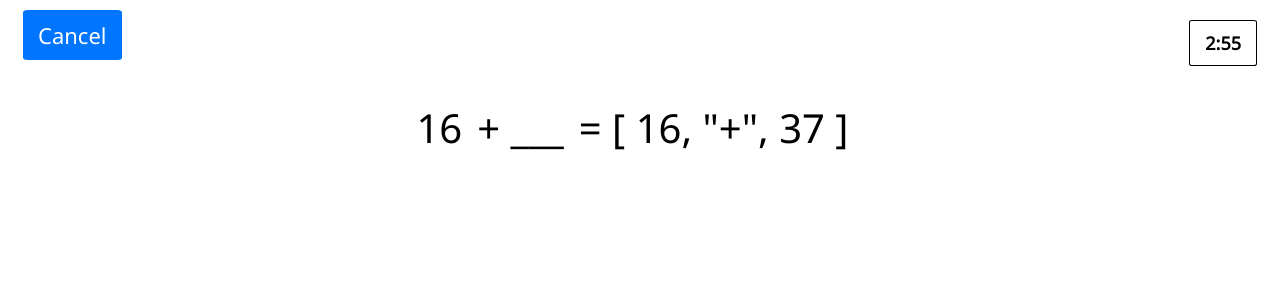
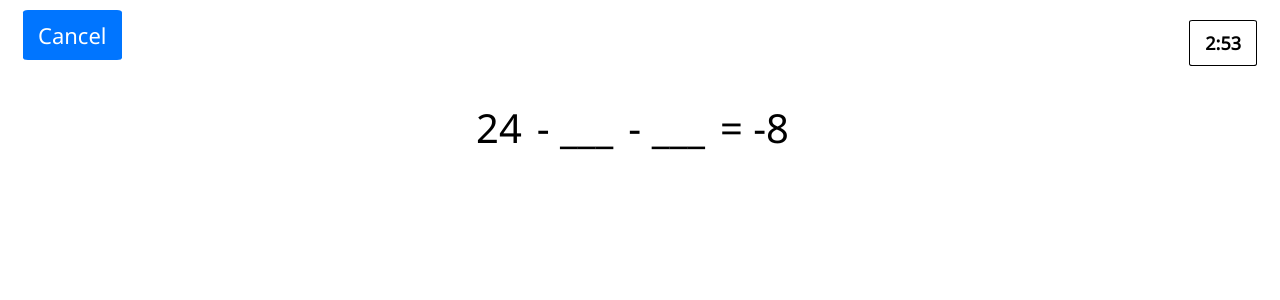
Before and after one commit to DmitryAvanesov/avanesov-dmitry-otus, a Vue app in the folder vue/: page /game in a window 1280 px wide. Shown: the top 300 px of the page. Built offline with nearby package versions, Linux system fonts and the light colour scheme.

Commit message:
Equation kinda works...
+ separate equation methods added

```diff
--- a/vue/src/components/Equation.vue
+++ b/vue/src/components/Equation.vue
@@ -15,12 +15,13 @@ import { mapState } from "vuex";
 export default {
   name: "Equation",
   computed: mapState(["ranges", "types"]),
-  created: function() {
+  methods: {
+    setValues() {
       this.knownValue = Math.floor(
         Math.floor(Math.random() * (2 ** this.ranges.difficulty.value + 10))
       );
 
-    const numberOfArithmetics =
+      this.numberOfArithmetics =
         Math.floor(Math.random() * (this.ranges.difficulty.value / 3)) + 1;
 
       this.operators = new Array();
@@ -28,8 +29,9 @@ export default {
       this.guessedValues = new Array();
       this.result = new Array();
       this.result.push(this.knownValue);
-
-    for (let i = 0; i < numberOfArithmetics; i++) {
+    },
+    randomizeEquation() {
+      for (let i = 0; i < this.numberOfArithmetics; i++) {
         const operatorCoef = Math.random() * this.ranges.difficulty.value;
 
         this.operators.push(
@@ -53,28 +55,81 @@ export default {
         );
 
         this.unknownValues.push(
-        this.operators == "**"
+          this.operators[i] == "**"
             ? Math.floor(Math.random() * (this.ranges.difficulty.value / 3)) + 1
-          : Math.floor(Math.random() * (2 ** this.ranges.difficulty.value + 10))
+            : Math.floor(
+                Math.random() * (2 ** this.ranges.difficulty.value + 10)
+              )
         );
 
         this.guessedValues.push(undefined);
 
         this.result.push(this.operators[i]);
         this.result.push(this.unknownValues[i]);
+      }
+    },
+    getResult() {
+      let position = 1;
 
-      for (const [index, value] of this.result.entries()) {
-        if (value == "**") {
+      while (position < this.result.length) {
+        if (this.result[position] == "**") {
           this.result.splice(
-            index - 1,
+            position - 1,
             3,
-            this.result[index - 1] ** this.result[index + 1]
+            this.result[position - 1] ** this.result[position + 1]
           );
-
-          console.log(this.result);
+        } else {
+          position += 2;
         }
       }
+
+      position = 1;
+
+      while (position < this.result.length) {
+        if (this.result[position] == "/") {
+          this.result.splice(
+            position - 1,
+            3,
+            parseInt(this.result[position - 1] / this.result[position + 1])
+          );
+        } else if (this.result[position] == "*") {
+          this.result.splice(
+            position - 1,
+            3,
+            this.result[position - 1] * this.result[position + 1]
+          );
+        } else {
+          position += 2;
         }
+      }
+
+      position = 1;
+
+      while (position < this.result.length) {
+        if (this.result[position] == "-") {
+          this.result.splice(
+            position - 1,
+            3,
+            this.result[position - 1] - this.result[position + 1]
+          );
+        } else if (this.result[position] == "+") {
+          this.result.splice(
+            position - 1,
+            3,
+            this.result[position - 1] + this.result[position + 1]
+          );
+        } else {
+          position += 2;
+        }
+      }
+
+      this.result = this.result[0];
+    }
+  },
+  created: function() {
+    this.setValues();
+    this.randomizeEquation();
+    this.getResult();
   }
 };
 </script>
```
Lines whose indentation alone changed are shown as unchanged.
